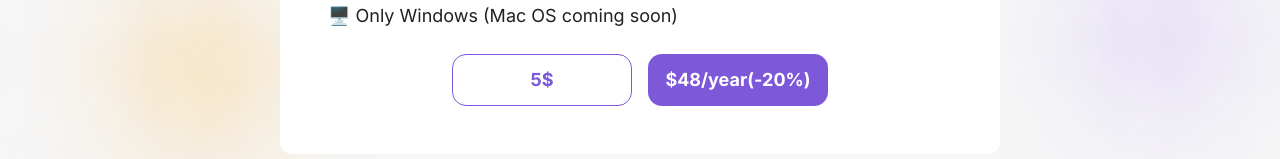
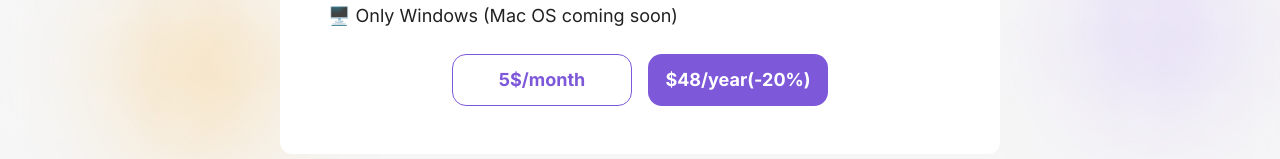
Before and after one commit to onlineasd2/simple-hide-ai-landing, a Next.js app: page / in a window 1280 px wide. Shown: the part 3016-3175 px from the top of the page. Built offline with nearby package versions, Linux system fonts and the light colour scheme.

Commit message:
link checkout

```diff
--- a/src/app/page.tsx
+++ b/src/app/page.tsx
@@ -187,7 +187,7 @@ export default function Home() {
                                 🖥️ Only Windows (Mac OS coming soon)</p>
                             <div className="flex flex-col sm:flex-row gap-4 mt-6 font-bold text-lg justify-center lg:justify-center md: items-center">
                                 <button className="cursor-pointer hover:bg-(--accent-active) hover:text-white transition-colors duration-200 w-[180px] h-[52px] rounded-[14px] text-(--color-accent) bg-white border border-(--color-accent)">
-                                    <a href="https://mailonline.gumroad.com/l/simplehiddenai?wanted=true">5$</a>
+                                    <a href="https://mailonline.gumroad.com/l/simplehiddenai?wanted=true">5$/month</a>
                                 </button>
                                 <button className="cursor-pointer hover:bg-(--accent-active) hover:text-white transition-colors w-[180px] h-[52px] rounded-[14px] text-white bg-(--color-accent)">
                                     $48/year(-20%)
```
